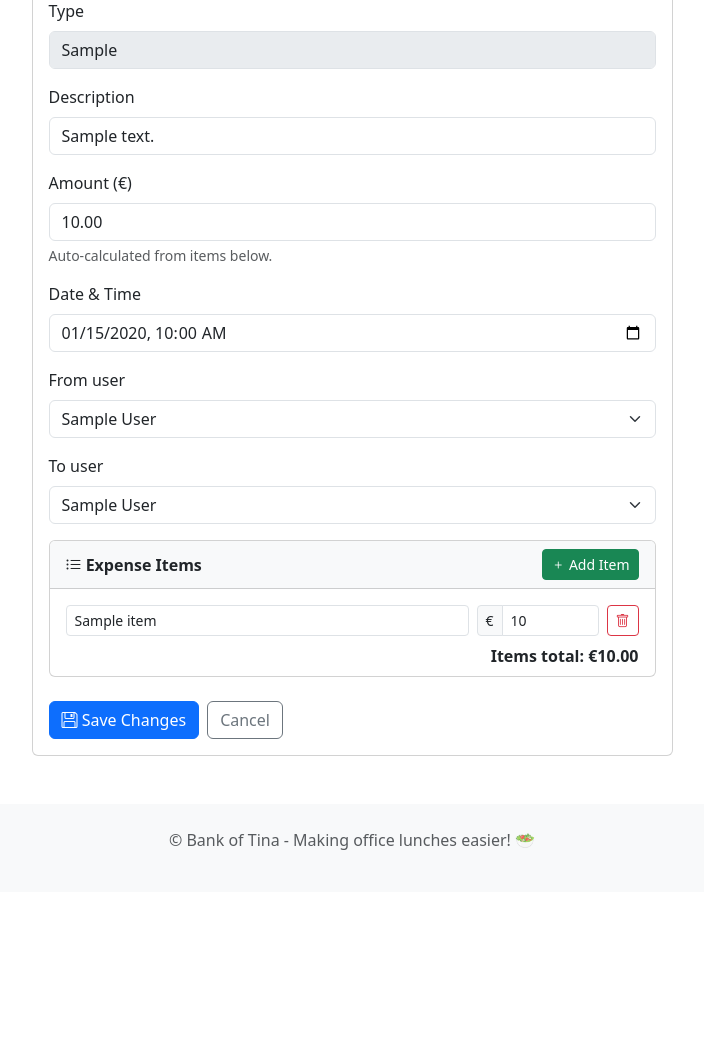
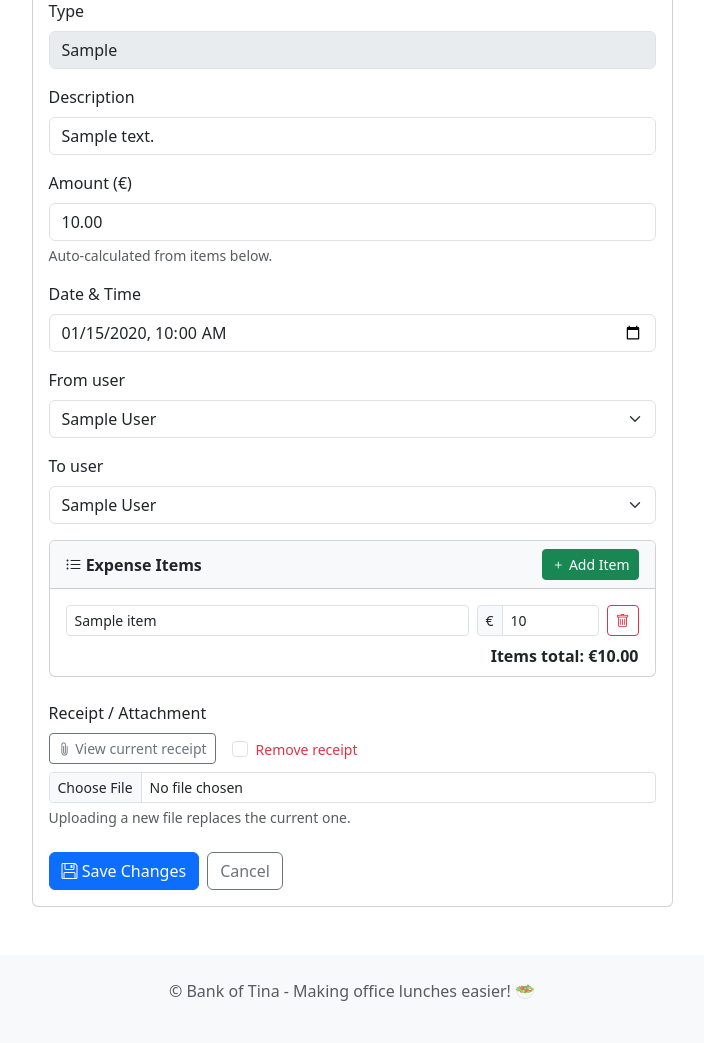
Before and after one commit to phoen-ix/bank-of-tina, a Flask app: page /transaction/1/edit in a window 1280 px wide. Shown: the part 139-1182 px from the top of the page, without its empty margins (288-992 px from the left). Before the commit the page ends 989 px from the top, so only its background shows below. Run offline with Flask 3, Linux system fonts and the light colour scheme; tables that the repository leaves empty hold one stand-in row (values such as "Sample post").

Commit message:
Add receipt upload/remove to edit transaction
- Edit form now uses multipart/form-data
- If a receipt exists: show "View current receipt" link + "Remove receipt"
  checkbox; ticking it deletes the file from disk and clears the DB path
- File input to upload a new receipt; uploading replaces any existing
  file (old file deleted from disk before saving the new one)

Co-Authored-By: Claude Sonnet 4.6 <noreply@anthropic.com>

```diff
--- a/app/app.py
+++ b/app/app.py
@@ -1241,6 +1241,31 @@ def edit_transaction(transaction_id):
         new_to = User.query.get(trans.to_user_id)
         if new_to:
             new_to.balance += trans.amount
+
+    # Receipt: remove first, then upload (upload wins if both submitted)
+    if request.form.get('remove_receipt'):
+        if trans.receipt_path:
+            abs_path = os.path.join(app.config['UPLOAD_FOLDER'], trans.receipt_path)
+            try:
+                os.remove(abs_path)
+            except OSError:
+                pass
+        trans.receipt_path = None
+
+    new_file = request.files.get('receipt')
+    if new_file and new_file.filename:
+        # Delete old file if there was one and we're replacing it
+        if trans.receipt_path:
+            abs_old = os.path.join(app.config['UPLOAD_FOLDER'], trans.receipt_path)
+            try:
+                os.remove(abs_old)
+            except OSError:
+                pass
+        buyer = User.query.get(trans.from_user_id) if trans.from_user_id else None
+        buyer_name = buyer.name if buyer else 'unknown'
+        saved = save_receipt(new_file, buyer_name)
+        if saved:
+            trans.receipt_path = saved
 
     db.session.commit()
     flash('Transaction updated successfully!', 'success')
--- a/app/templates/edit_transaction.html
+++ b/app/templates/edit_transaction.html
@@ -10,7 +10,8 @@
                 <i class="bi bi-pencil"></i> Edit Transaction #{{ trans.id }}
             </div>
             <div class="card-body">
-                <form method="POST" action="{{ url_for('edit_transaction', transaction_id=trans.id) }}" id="editForm">
+                <form method="POST" action="{{ url_for('edit_transaction', transaction_id=trans.id) }}"
+                      id="editForm" enctype="multipart/form-data">
                     <input type="hidden" id="items_json" name="items_json">
                     <datalist id="commonItemsList"></datalist>
 
@@ -84,6 +85,31 @@
                                     <strong>Items total: €<span id="itemsTotal">0.00</span></strong>
                                 </div>
                             </div>
+                        </div>
+                    </div>
+
+                    <!-- Receipt -->
+                    <div class="mb-4">
+                        <label class="form-label">Receipt / Attachment</label>
+                        {% if trans.receipt_path %}
+                            <div class="d-flex align-items-center gap-3 mb-2">
+                                <a href="{{ url_for('view_receipt', filepath=trans.receipt_path) }}"
+                                   target="_blank" class="btn btn-sm btn-outline-secondary">
+                                    <i class="bi bi-paperclip"></i> View current receipt
+                                </a>
+                                <div class="form-check mb-0">
+                                    <input class="form-check-input" type="checkbox"
+                                           id="remove_receipt" name="remove_receipt" value="1">
+                                    <label class="form-check-label text-danger small" for="remove_receipt">
+                                        Remove receipt
+                                    </label>
+                                </div>
+                            </div>
+                        {% endif %}
+                        <input type="file" class="form-control form-control-sm" name="receipt"
+                               accept=".jpg,.jpeg,.png,.pdf">
+                        <div class="form-text">
+                            {% if trans.receipt_path %}Uploading a new file replaces the current one.{% else %}JPG, PNG or PDF.{% endif %}
                         </div>
                     </div>
 
```
